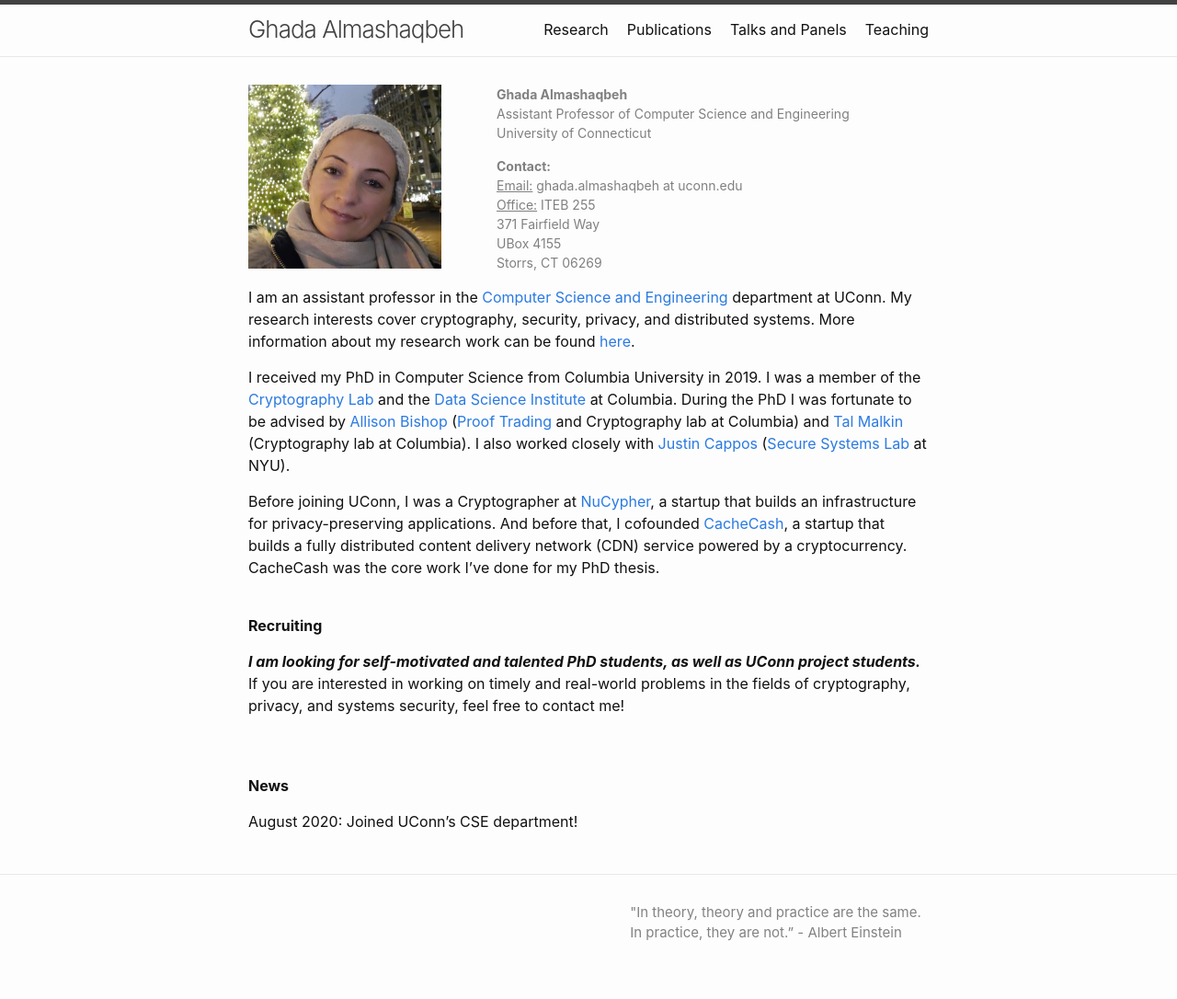
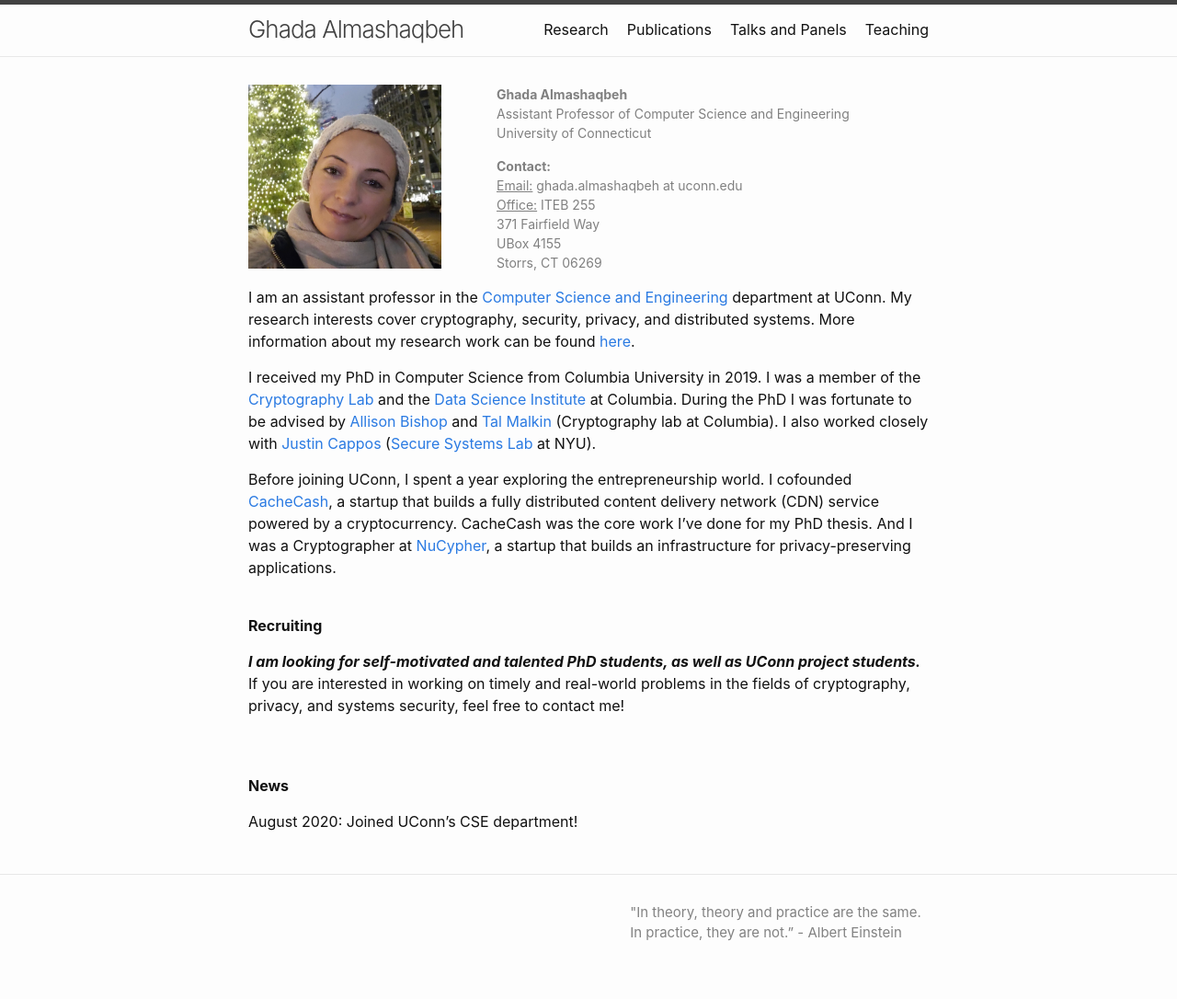
Before and after one commit to GhadaAlmashaqbeh/GhadaAlmashaqbeh.github.io, a Jekyll site: the page built from index.md, in a window 1280 px wide. Shown: the whole page at 92% size. Built offline with Jekyll 4.4.1, drawn with Linux system fonts in a browser that asks for light colours.

```diff
--- a/index.md
+++ b/index.md
@@ -22,10 +22,9 @@
 I am an assistant professor in the [Computer Science and Engineering](https://www.cse.uconn.edu/) department at UConn. My research interests cover cryptography, security, privacy, and distributed systems. More information about my research work can be found [here](/research/).
 
 
-I received my PhD in Computer Science from Columbia University in 2019. I was a member of the [Cryptography Lab](http://www.cs.columbia.edu/crypto) and the [Data Science Institute](https://datascience.columbia.edu/) at Columbia. During the PhD I was fortunate to be advised by [Allison Bishop](https://www.thecomputersciencecomedian.com) ([Proof Trading](https://prooftrading.com/) and Cryptography lab at Columbia) and [Tal Malkin](http://www.cs.columbia.edu/~tal) (Cryptography lab at Columbia). I also worked closely with [Justin Cappos](https://ssl.engineering.nyu.edu/personalpages/jcappos/) ([Secure Systems Lab](https://ssl.engineering.nyu.edu) at NYU).
+I received my PhD in Computer Science from Columbia University in 2019. I was a member of the [Cryptography Lab](http://www.cs.columbia.edu/crypto) and the [Data Science Institute](https://datascience.columbia.edu/) at Columbia. During the PhD I was fortunate to be advised by [Allison Bishop](https://www.thecomputersciencecomedian.com) and [Tal Malkin](http://www.cs.columbia.edu/~tal) (Cryptography lab at Columbia). I also worked closely with [Justin Cappos](https://ssl.engineering.nyu.edu/personalpages/jcappos/) ([Secure Systems Lab](https://ssl.engineering.nyu.edu) at NYU).
 
-
-Before joining UConn, I was a Cryptographer at [NuCypher](https://www.nucypher.com/), a startup that builds an infrastructure for privacy-preserving applications. And before that, I cofounded [CacheCash](https://cachecash.com), a startup that builds a fully distributed content delivery network (CDN) service powered by a cryptocurrency. CacheCash was the core work I've done for my PhD thesis.
+Before joining UConn, I spent a year exploring the entrepreneurship world. I cofounded [CacheCash](https://cachecash.com), a startup that builds a fully distributed content delivery network (CDN) service powered by a cryptocurrency. CacheCash was the core work I've done for my PhD thesis. And I was a Cryptographer at [NuCypher](https://www.nucypher.com/), a startup that builds an infrastructure for privacy-preserving applications.
 <br/>
 <br/>
 
```
